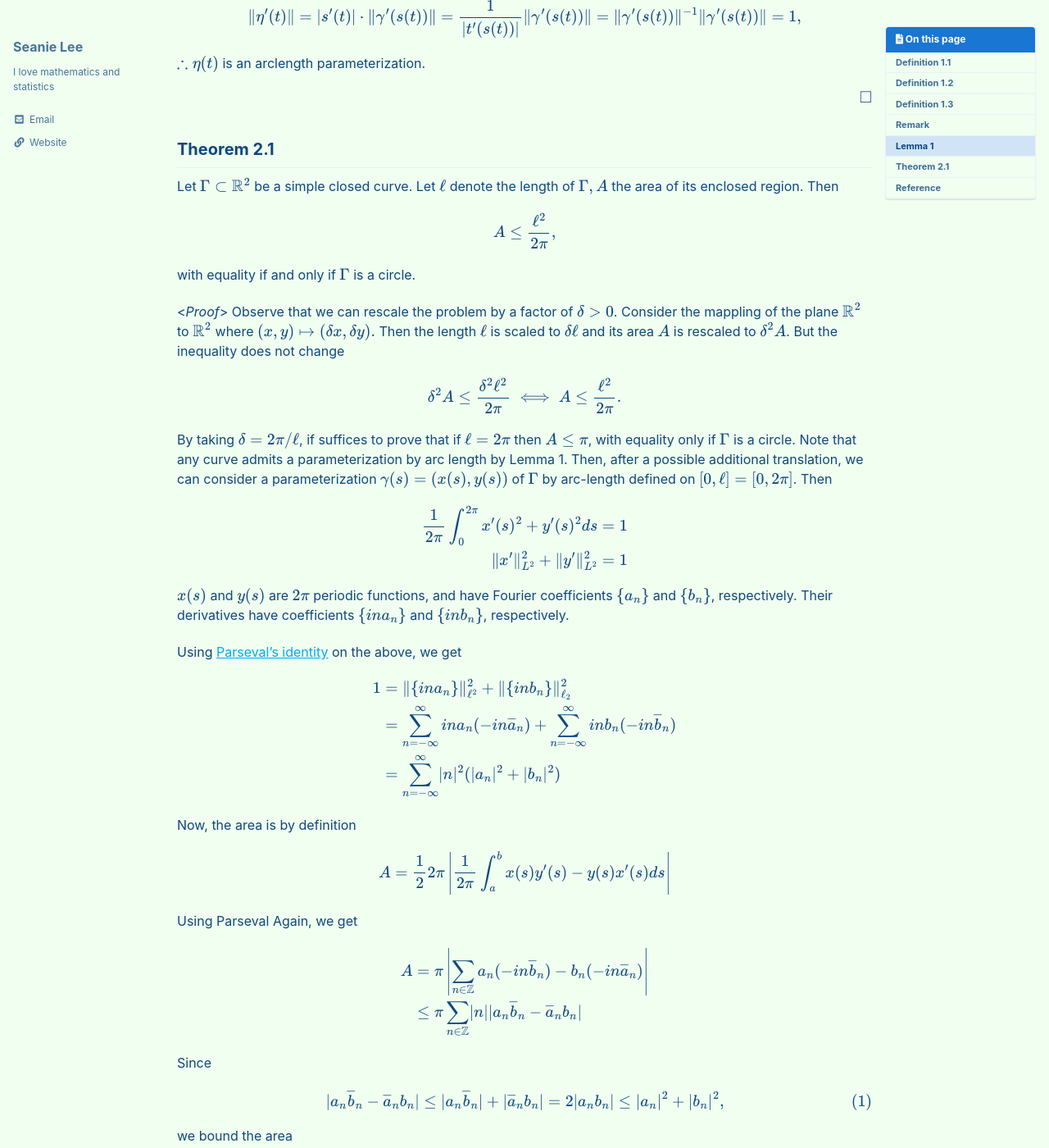
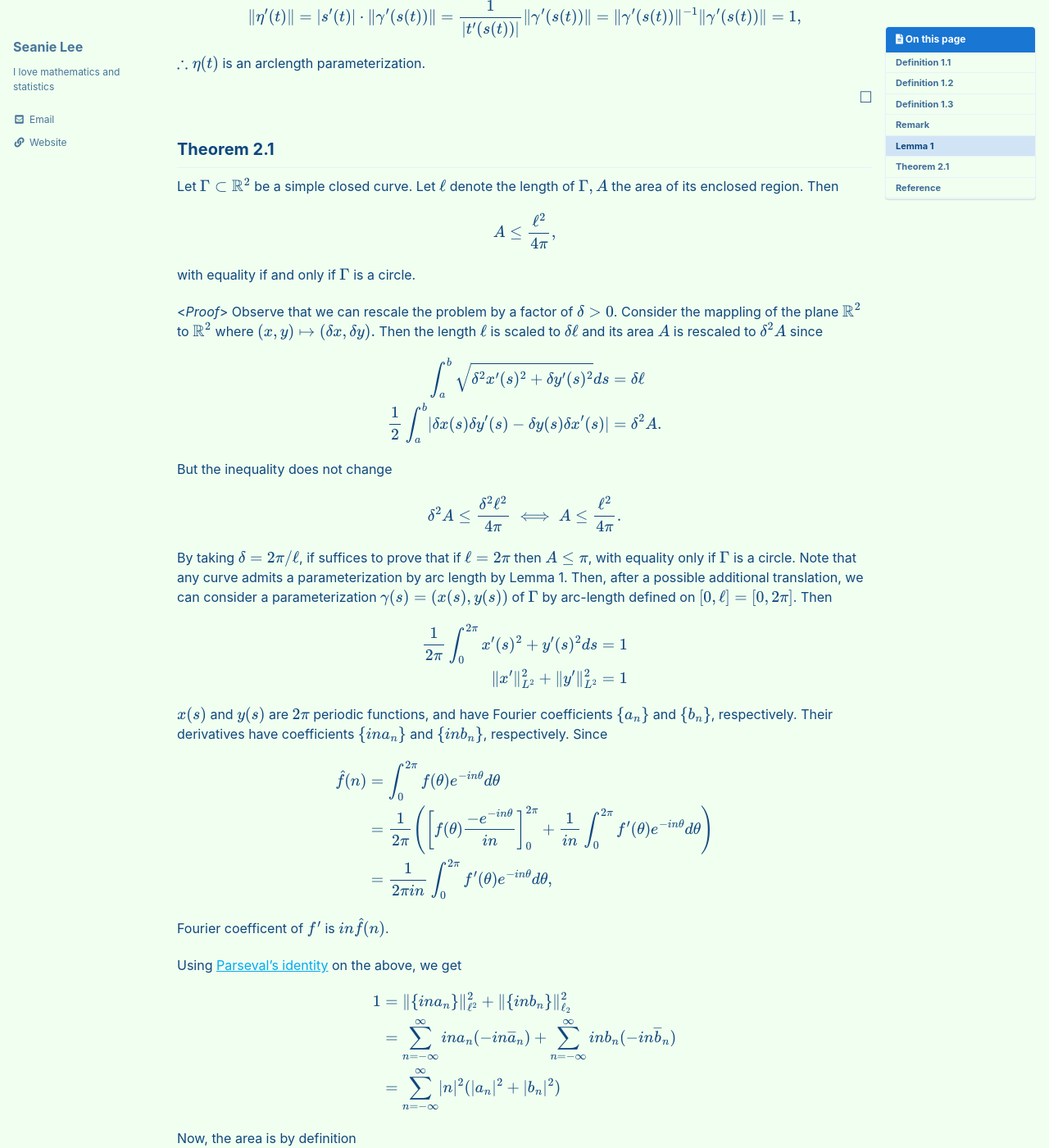
Before and after one commit to seanie12/blog, a Jekyll site: the page built from _posts/2023-07-08-isoperimetric-inequality.md, in a window 1280 px wide and 1400 px high, scrolled down 1597 px. Shown: the whole window at 82% size. Built offline with Jekyll 4.4.1, drawn with Linux system fonts in a browser that asks for light colours; cached includes are drawn as plain includes; formulas are drawn with MathJax 3; some of the changed text lies outside the part shown.

Commit message:
Update 2023-07-08-isoperimetric-inequality.md

```diff
--- a/_posts/2023-07-08-isoperimetric-inequality.md
+++ b/_posts/2023-07-08-isoperimetric-inequality.md
@@ -119,18 +119,27 @@ Let $\Gamma \subset \mathbb{R}^2$ be a simple closed curve. Let $\ell$ denote th
 
 $$
 \begin{align*}
-A \leq \frac{\ell^2}{2\pi},
+A \leq \frac{\ell^2}{4\pi},
 \end{align*}
 $$
 
 with equality if and only if $\Gamma$ is a circle.
 
 <*Proof*>
-Observe that we can rescale the problem by a factor of $\delta>0$. Consider the mappling of the plane $\mathbb{R}^2$ to $\mathbb{R}^2$ where $(x,y)\mapsto (\delta x, \delta y).$ Then the length $\ell$ is scaled to $\delta \ell$ and its area $A$ is rescaled to $\delta^2 A$. But the inequality does not change
+Observe that we can rescale the problem by a factor of $\delta>0$. Consider the mappling of the plane $\mathbb{R}^2$ to $\mathbb{R}^2$ where $(x,y)\mapsto (\delta x, \delta y).$ Then the length $\ell$ is scaled to $\delta \ell$ and its area $A$ is rescaled to $\delta^2 A$ since
 
 $$
 \begin{align*}
-\delta^2 A \leq \frac{\delta ^2\ell^2}{2\pi} \iff A \leq \frac{\ell^2}{2\pi}.
+\int_a^b \sqrt{\delta^2 x^\prime(s)^2 + \delta y^\prime(s)^2} ds &= \delta \ell \\
+\frac{1}{2}\int_a^b \lvert \delta x(s)\delta y^\prime(s) - \delta y(s)\delta x^\prime(s)\rvert&= \delta^2 A.
+\end{align*}
+$$
+
+ But the inequality does not change
+
+$$
+\begin{align*}
+\delta^2 A \leq \frac{\delta ^2\ell^2}{4\pi} \iff A \leq \frac{\ell^2}{4\pi}.
 \end{align*}
 $$
 
@@ -143,7 +152,17 @@ $$
 \end{align*}
 $$
 
-$x(s)$ and $y(s)$ are $2\pi$ periodic  functions, and have Fourier coefficients $\\{a_n\\}$ and $\\{b_n\\}$, respectively. Their derivatives have coefficients $\\{ina_n\\}$ and $\\{inb_n\\}$, respectively.
+$x(s)$ and $y(s)$ are $2\pi$ periodic  functions, and have Fourier coefficients $\\{a_n\\}$ and $\\{b_n\\}$, respectively. Their derivatives have coefficients $\\{ina_n\\}$ and $\\{inb_n\\}$, respectively. Since
+
+$$
+\begin{align*}
+ \hat{f}(n) &= \int_0^{2\pi} f(\theta) e^{-in\theta}d\theta \\
+&=\frac{1}{2\pi}\left(\left[ f(\theta) \frac{-e^{-in\theta}}{in}\right]_0^{2\pi} + \frac{1}{in}\int_0^{2\pi} f^\prime(\theta) e^{-in\theta}d\theta \right)\\
+&=\frac{1}{2\pi in}\int_0^{2\pi}f^\prime (\theta)e^{-in\theta}d\theta ,
+\end{align*}
+$$
+
+Fourier coefficent of $f^\prime$ is $in\hat{f}(n)$.
 
 Using [Parseval's identity](https://seanie12.github.io/blog/fourier%20analysis/L2-recovery/#corollary-12-parsevals-identity) on the above, we get
 
```
Also changed, not shown: other parts of _posts/2023-07-08-isoperimetric-inequality.md (+1 -1 lines).
